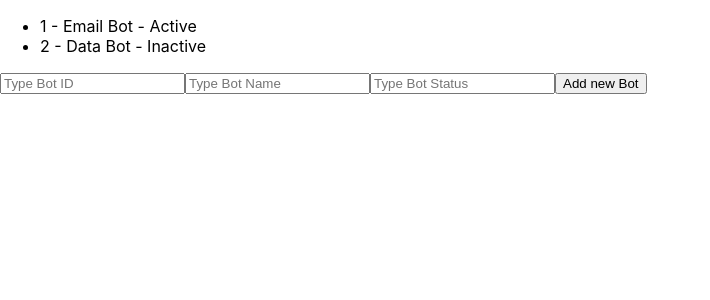
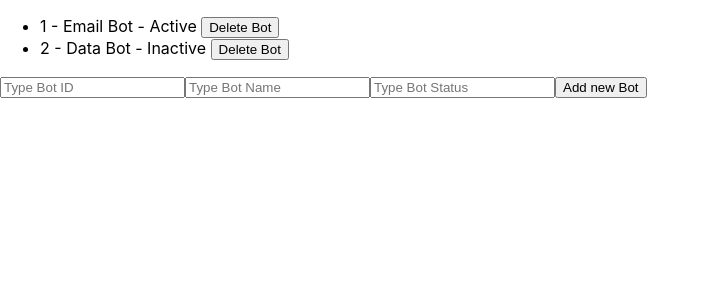
Before and after one commit to ChrisBrowne01/reactsample19, a React (Create React App) app: page / in a window 1280 px wide. Shown: the top 300 px of the page, without its empty margins (0-710 px from the left). Built offline with nearby package versions, Linux system fonts and the light colour scheme.

Commit message:
Implement delete functionality for bots in DynamicBotManager

```diff
--- a/src/DynamicBotManager.js
+++ b/src/DynamicBotManager.js
@@ -23,12 +23,15 @@ const DynamicBotManager = () => {
   }
 
   // Implement delete bot functionality
+  function handleDelete(id) {
+    setBotValues(bots.filter(bot=> id !== bot.id));
+  }
 
   return (
     <div>
       <ul>
         {
-          bots.map(bot=> <li><span>{bot.id} - {bot.name} - {bot.status}</span></li>)
+          bots.map(bot=> <li><span>{bot.id} - {bot.name} - {bot.status} <button onClick={() => handleDelete(bot.id)}>Delete Bot</button></span></li>)
         }
       </ul>
       <input type="text" value={newBot.id} onChange={(e)=> setNewBot({...newBot, id: e.target.value})} placeholder="Type Bot ID" />
```
